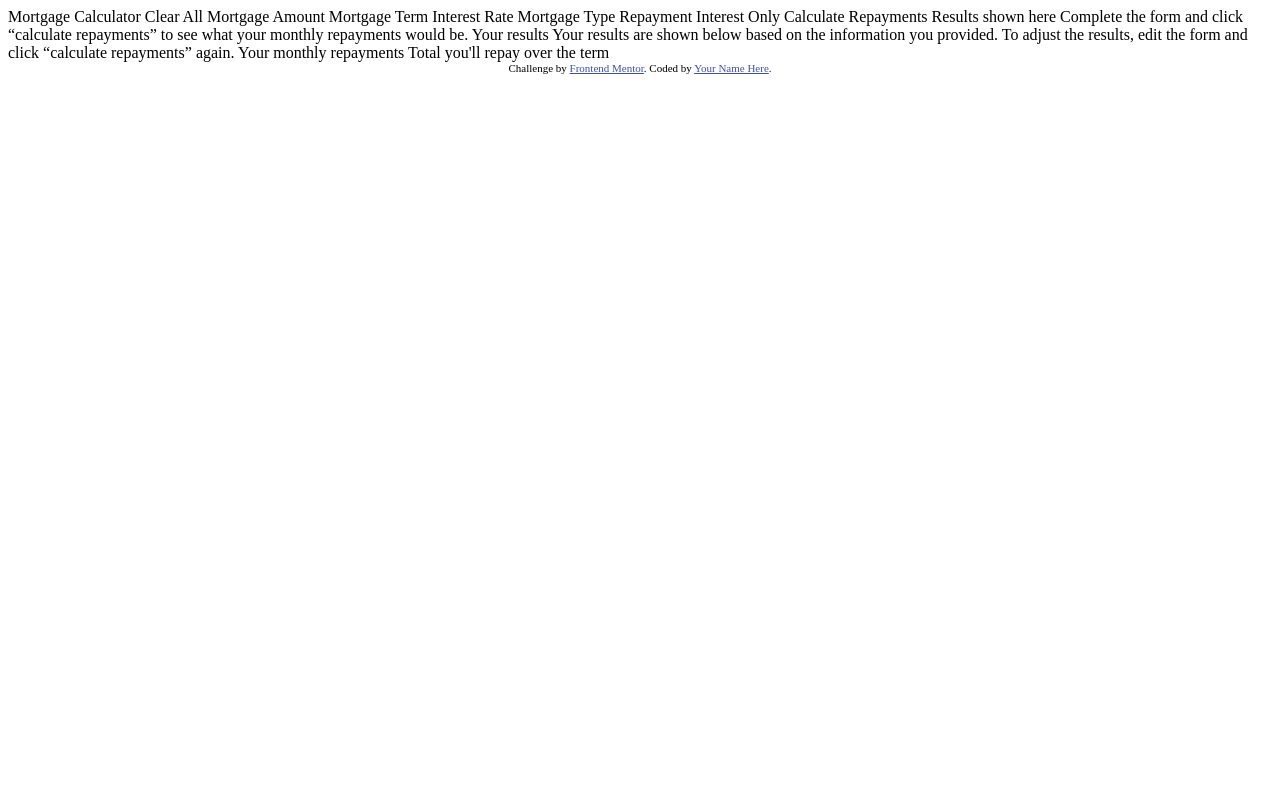
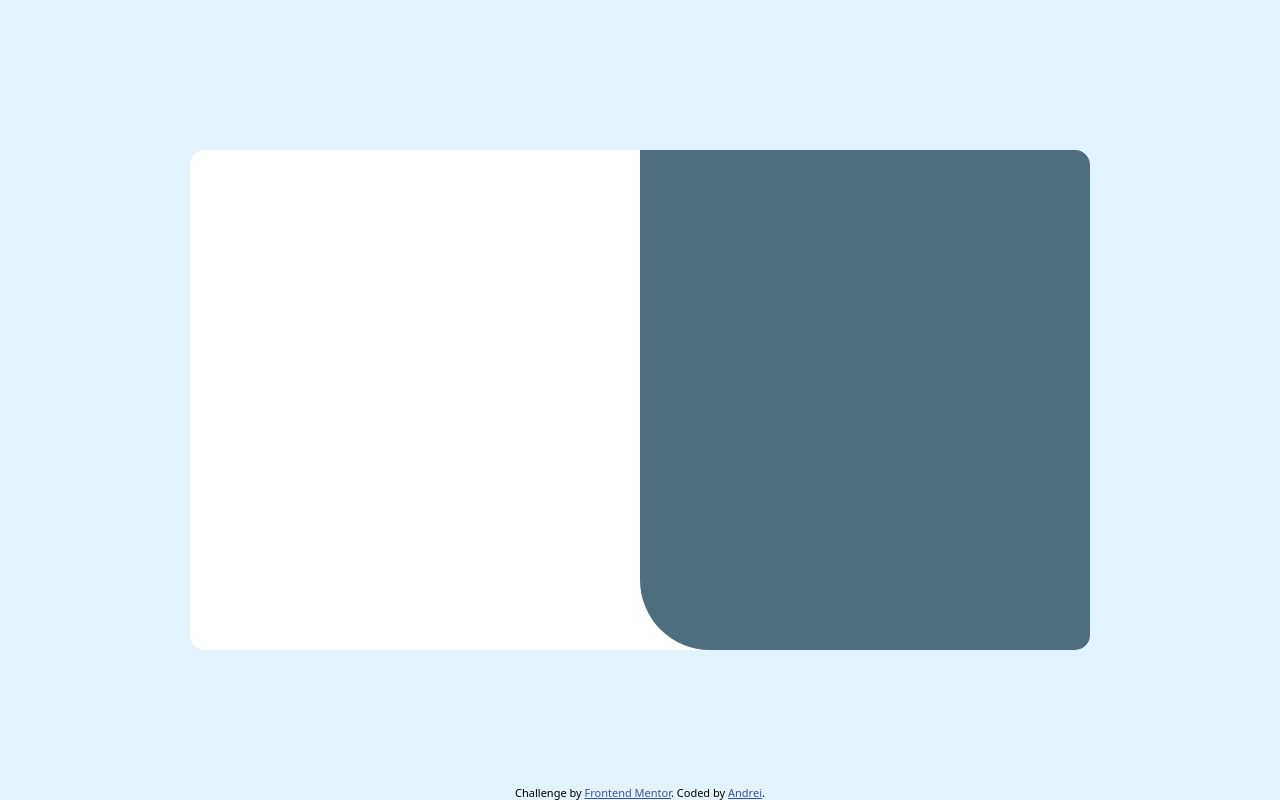
Before and after one commit to Tolsi111/mortgage-repayment-calculator-main, a plain HTML site: page index.html in a window 1280 px wide. Drawn offline with Linux system fonts and the light colour scheme; a web font is replaced by a local one.

Commit message:
general srtucture

```diff
--- a/index.html
+++ b/index.html
@@ -1,61 +1,49 @@
 <!DOCTYPE html>
 <html lang="en">
   <head>
-  <meta charset="UTF-8">
-  <meta name="viewport" content="width=device-width, initial-scale=1.0"> <!-- displays site properly based on user's device -->
+    <meta charset="UTF-8" />
+    <meta name="viewport" content="width=device-width, initial-scale=1.0" />
+    <!-- displays site properly based on user's device -->
+    <script src="./script.js" defer></script>
+    <link rel="stylesheet" href="./styles.css" />
 
-  <link rel="icon" type="image/png" sizes="32x32" href="./assets/images/favicon-32x32.png">
+    <link
+      rel="icon"
+      type="image/png"
+      sizes="32x32"
+      href="./assets/images/favicon-32x32.png"
+    />
 
     <title>Frontend Mentor | Mortgage repayment calculator</title>
 
     <!-- Feel free to remove these styles or customise in your own stylesheet 👍 -->
     <style>
-    .attribution { font-size: 11px; text-align: center; }
-    .attribution a { color: hsl(228, 45%, 44%); }
+      .attribution {
+        font-size: 11px;
+        text-align: center;
+      }
+      .attribution a {
+        color: hsl(228, 45%, 44%);
+      }
     </style>
   </head>
   <body>
-
-  Mortgage Calculator
-  Clear All
-
-  Mortgage Amount
-
-  Mortgage Term
-
-  Interest Rate
-
-  Mortgage Type
-  Repayment
-  Interest Only
-
-  Calculate Repayments
-
-  <!-- Empty results start -->
-
-  Results shown here
-
-  Complete the form and click “calculate repayments” to see what
-  your monthly repayments would be.
-
-  <!-- Empty results end -->
-
-  <!-- Completed results start -->
-
-  Your results
-
-  Your results are shown below based on the information you provided.
-  To adjust the results, edit the form and click “calculate repayments” again.
-
-  Your monthly repayments
-
-  Total you'll repay over the term
-
-  <!-- Completed results end -->
-
+    <main class="main-wrapper">
+      <section class="inputs"></section>
+      <section class="results"></section>
+    </main>
+    <footer>
       <div class="attribution">
-    Challenge by <a href="https://www.frontendmentor.io?ref=challenge">Frontend Mentor</a>.
-    Coded by <a href="#">Your Name Here</a>.
+        Challenge by
+        <a href="https://www.frontendmentor.io?ref=challenge" target="_blank"
+          >Frontend Mentor</a
+        >. Coded by
+        <a
+          href="https://www.linkedin.com/in/romulus-andrei-bacila-662b1b196/"
+          target="_blank"
+          >Andrei</a
+        >.
       </div>
+    </footer>
   </body>
 </html>
--- /dev/null
+++ b/script.js
@@ -0,0 +1 @@
+console.log("Hello world")
--- /dev/null
+++ b/styles.css
@@ -0,0 +1,62 @@
+@import url("https://fonts.google.com/specimen/Plus+Jakarta+Sans");
+
+:root {
+  --color-white: hsl(0, 0%, 100%);
+  --color-background: hsl(202, 86%, 94%);
+  --color-red: hsl(4, 69%, 50%);
+  --color-lime: hsl(61, 70%, 52%);
+  --color-blue-light: hsl(203, 41%, 72%);
+  --color-result-section: hsl(200, 24%, 40%);
+  --color-result-details: hsl(202, 55%, 16%);
+  /* Border radius */
+  --border-radius-regular: 15px;
+  --border-radius-large: 70px;
+}
+
+* {
+  box-sizing: border-box;
+  padding: 0;
+  margin: 0;
+  font-family: "Plus", "Jakarta", "Sans";
+}
+
+body {
+  height: 100vh;
+  width: 100vw;
+  background-color: var(--color-background);
+  position: relative;
+  display: flex;
+  justify-content: center;
+  align-items: center;
+}
+
+footer {
+  position: absolute;
+  bottom: 0;
+}
+
+.main-wrapper {
+  width: 900px;
+  height: 500px;
+  display: grid;
+  grid-template-columns: 1fr 1fr;
+  background-color: var(--color-white);
+  border-radius: var(--border-radius-regular);
+}
+
+.inputs {
+  display: flex;
+  flex-direction: column;
+  /* justify-content: center;
+  align-items: center; */
+}
+
+.results {
+  display: flex;
+  flex-direction: column;
+  /* justify-content: center;
+  align-items: center; */
+  background-color: var(--color-result-section);
+  border-radius: 0 var(--border-radius-regular) var(--border-radius-regular)
+    var(--border-radius-large);
+}
```
Lines whose indentation alone changed are shown as unchanged.
